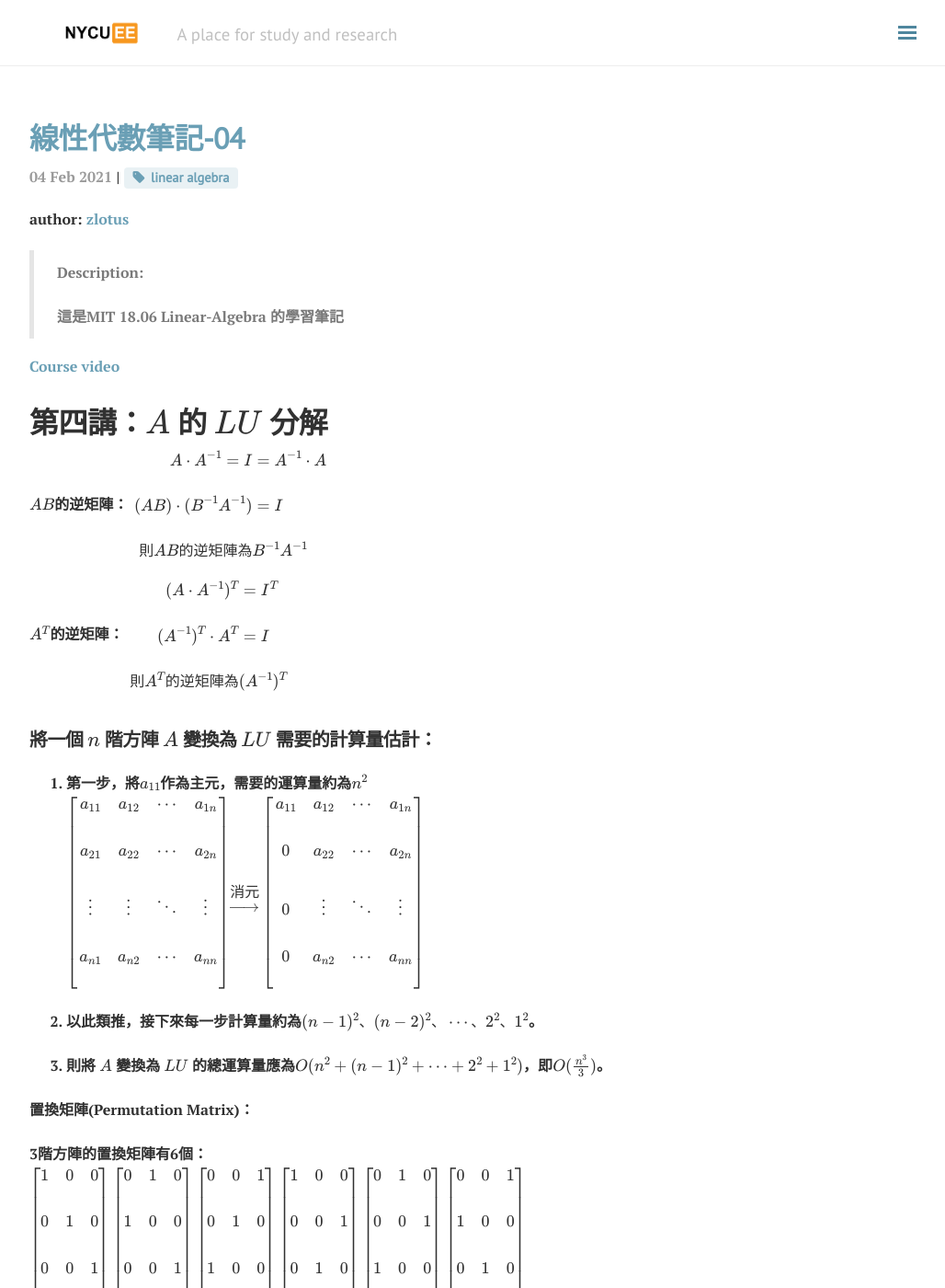
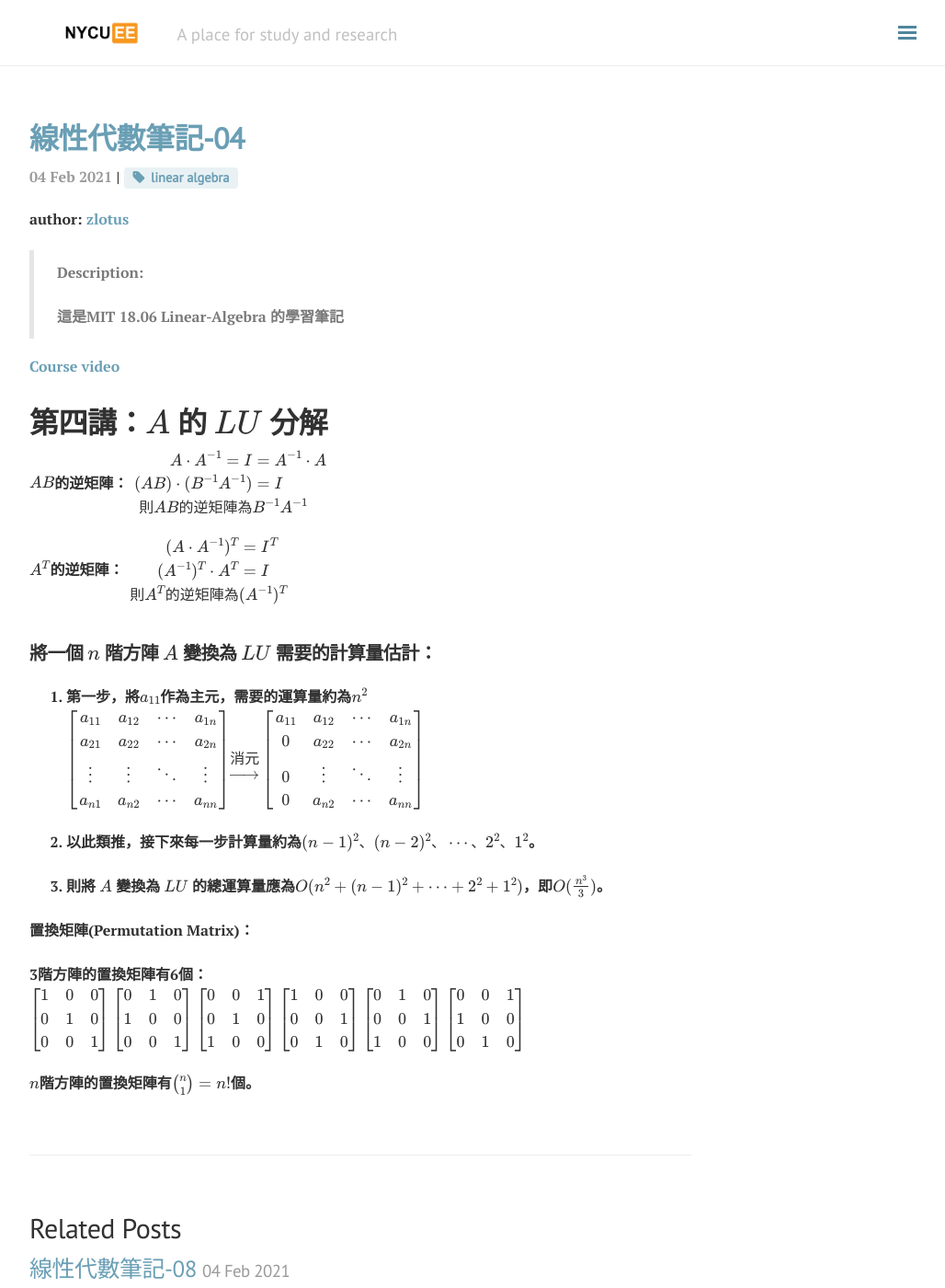
Before and after one commit to nycu-ee/nycu-ee.github.io, a Jekyll site: the page built from _posts/2021-02-04-linear-algebra-04.md, in a window 1280 px wide and 1400 px high. Shown: the whole window at 92% size, without its empty margins (248-1276 px from the left). Built offline with Jekyll 4.4.1, drawn with Linux system fonts in a browser that asks for light colours; nearby versions of some CDN libraries; formulas are drawn with MathJax 3; comment, search, counter and statistics services are not loaded.

Commit message:
add article

```diff
--- a/_posts/2021-02-04-linear-algebra-04.md
+++ b/_posts/2021-02-04-linear-algebra-04.md
@@ -20,8 +20,8 @@ author: [zlotus](https://github.com/zlotus/notes-linear-algebra)
 $AB$的逆矩陣：
 $$
 \begin{aligned}
-A \cdot A^{-1} = I & = A^{-1} \cdot A\\\\
-(AB) \cdot (B^{-1}A^{-1}) & = I\\\\
+A \cdot A^{-1} = I & = A^{-1} \cdot A\\
+(AB) \cdot (B^{-1}A^{-1}) & = I\\
 \textrm{則} AB \textrm{的逆矩陣為} & B^{-1}A^{-1}
 \end{aligned}
 $$
@@ -29,8 +29,8 @@ $$
 $A^{T}$的逆矩陣：
 $$
 \begin{aligned}
-(A \cdot A^{-1})^{T} & = I^{T}\\\\
-(A^{-1})^{T} \cdot A^{T} & = I\\\\
+(A \cdot A^{-1})^{T} & = I^{T}\\
+(A^{-1})^{T} \cdot A^{T} & = I\\
 \textrm{則} A^{T} \textrm{的逆矩陣為} & (A^{-1})^{T}
 \end{aligned}
 $$
@@ -40,17 +40,17 @@ $$
 1. 第一步，將$a_{11}$作為主元，需要的運算量約為$n^2$
 $$
 \begin{bmatrix}
-a_{11} & a_{12} & \cdots & a_{1n} \\\\
-a_{21} & a_{22} & \cdots & a_{2n} \\\\
-\vdots & \vdots & \ddots & \vdots \\\\
-a_{n1} & a_{n2} & \cdots & a_{nn} \\\\
+a_{11} & a_{12} & \cdots & a_{1n} \\
+a_{21} & a_{22} & \cdots & a_{2n} \\
+\vdots & \vdots & \ddots & \vdots \\
+a_{n1} & a_{n2} & \cdots & a_{nn} \\
 \end{bmatrix}
 \underrightarrow{消元}
 \begin{bmatrix}
-a_{11} & a_{12} & \cdots & a_{1n} \\\\
-0      & a_{22} & \cdots & a_{2n} \\\\
-0      & \vdots & \ddots & \vdots \\\\
-0      & a_{n2} & \cdots & a_{nn} \\\\
+a_{11} & a_{12} & \cdots & a_{1n} \\
+0      & a_{22} & \cdots & a_{2n} \\
+0      & \vdots & \ddots & \vdots \\
+0      & a_{n2} & \cdots & a_{nn} \\
 \end{bmatrix}
 $$
 
@@ -63,34 +63,34 @@ $$
 3階方陣的置換矩陣有6個：
 $$
 \begin{bmatrix}
-1 & 0 & 0 \\\\
-0 & 1 & 0 \\\\
-0 & 0 & 1 \\\\
+1 & 0 & 0 \\
+0 & 1 & 0 \\
+0 & 0 & 1 \\
 \end{bmatrix}
 \begin{bmatrix}
-0 & 1 & 0 \\\\
-1 & 0 & 0 \\\\
-0 & 0 & 1 \\\\
+0 & 1 & 0 \\
+1 & 0 & 0 \\
+0 & 0 & 1 \\
 \end{bmatrix}
 \begin{bmatrix}
-0 & 0 & 1 \\\\
-0 & 1 & 0 \\\\
-1 & 0 & 0 \\\\
+0 & 0 & 1 \\
+0 & 1 & 0 \\
+1 & 0 & 0 \\
 \end{bmatrix}
 \begin{bmatrix}
-1 & 0 & 0 \\\\
-0 & 0 & 1 \\\\
-0 & 1 & 0 \\\\
+1 & 0 & 0 \\
+0 & 0 & 1 \\
+0 & 1 & 0 \\
 \end{bmatrix}
 \begin{bmatrix}
-0 & 1 & 0 \\\\
-0 & 0 & 1 \\\\
-1 & 0 & 0 \\\\
+0 & 1 & 0 \\
+0 & 0 & 1 \\
+1 & 0 & 0 \\
 \end{bmatrix}
 \begin{bmatrix}
-0 & 0 & 1 \\\\
-1 & 0 & 0 \\\\
-0 & 1 & 0 \\\\
+0 & 0 & 1 \\
+1 & 0 & 0 \\
+0 & 1 & 0 \\
 \end{bmatrix}
 $$
 
```
Also changed, not shown: _posts/2021-02-04-deep-learning-03.md (+10 -9 lines), _posts/2021-02-04-linear-algebra-05.md (+1 -1 lines), _posts/2021-02-04-linear-algebra-06.md (+13 -13 lines), _posts/2021-02-04-linear-algebra-07.md (+51 -56 lines), _posts/2021-02-04-linear-algebra-08.md (+29 -29 lines).
